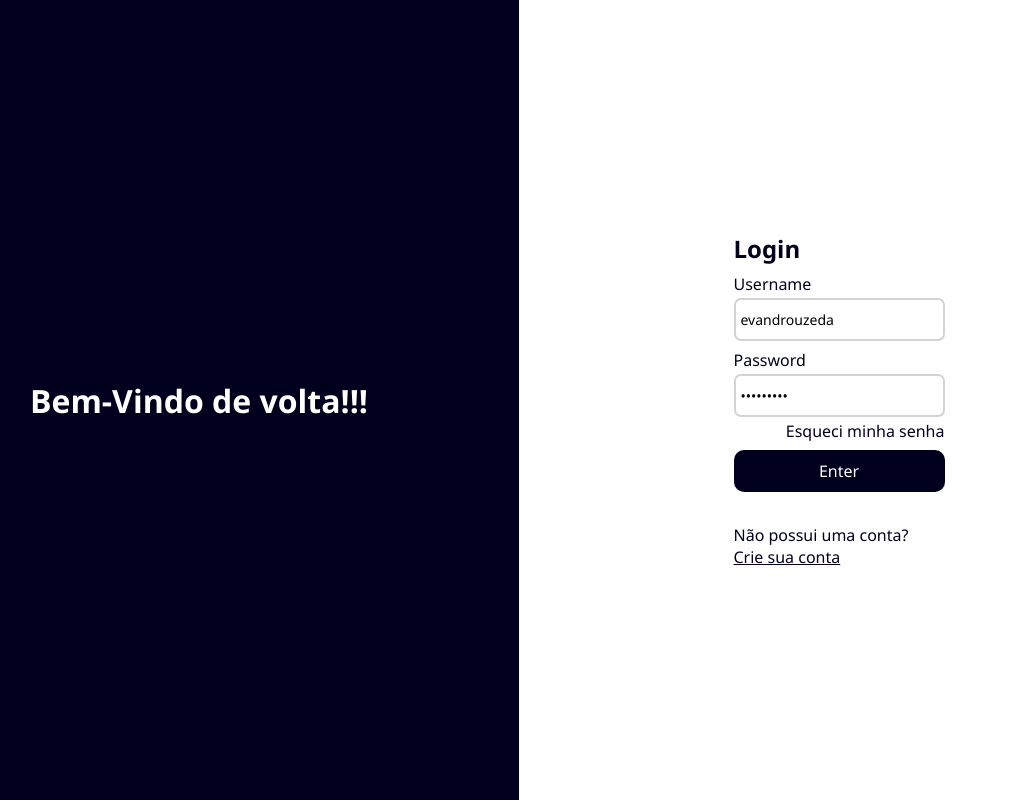
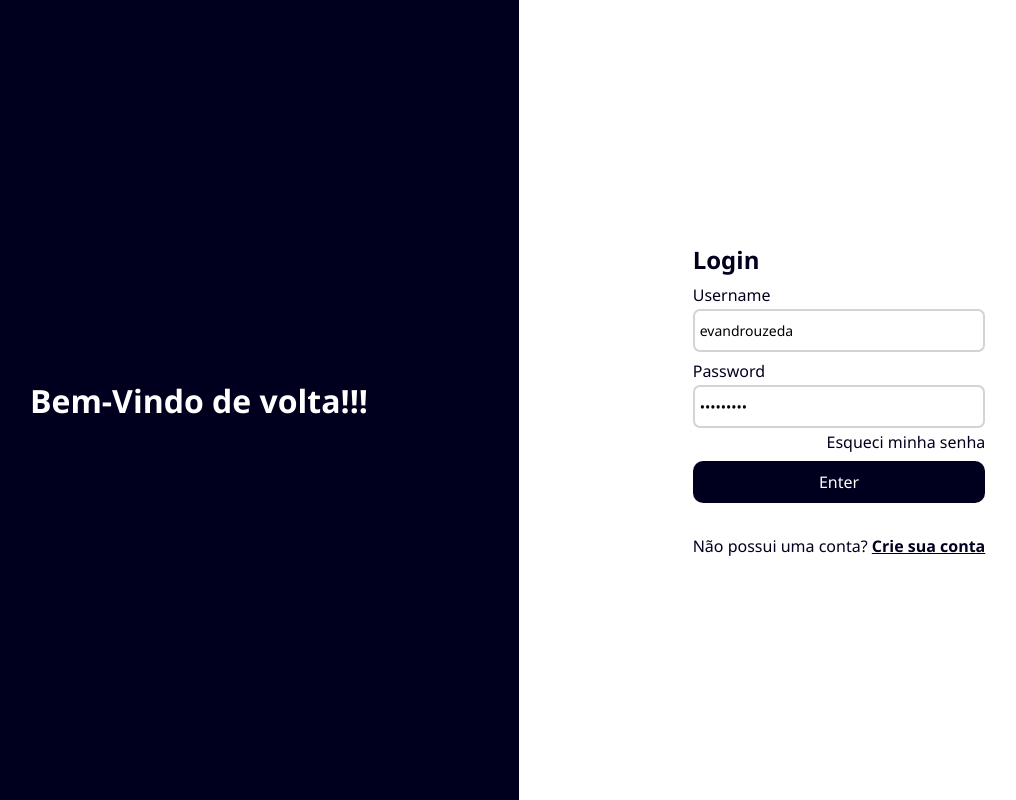
Before and after one commit to evandrouzeda/framework, a website with bundled scripts: page public/index.html in a window 1280 px wide. Shown: the whole page, without its empty margins (121-1137 px from the left). Built offline with nearby package versions, Linux system fonts and the light colour scheme.

Commit message:
inicio implementação extras no campo

```diff
--- a/public/_css/style.css
+++ b/public/_css/style.css
@@ -171,3 +171,7 @@ input {
     font-size: 14px;
     border-radius: .5em;
 }
+
+.pointer {
+    cursor: pointer;
+}
--- a/public/_js/components/form/_component.js
+++ b/public/_js/components/form/_component.js
@@ -15,7 +15,7 @@ export default class ComponentForm {
             const fields = yield form.getFields();
             const properties = {};
             return this.main.addClass("d-grid", "gap-m").children(new Z("h2").object(e => e.element.innerText = form.title), ...Object.keys(fields).map(k => {
-                properties[k] = Object.assign(new Fields.list[fields[k].type](), fields[k]);
+                properties[k] = Object.assign(Fields.list[fields[k].type], fields[k]);
                 const z = properties[k].create();
                 properties[k].setValue(form.model[k]);
                 return z;
--- a/public/_js/components/form/_list.js
+++ b/public/_js/components/form/_list.js
@@ -1,8 +1,10 @@
+import Esqueci from "./esqueceu.js";
 import Password from "./password.js";
 import Text from "./text.js";
 export default class Fields {
 }
 Fields.list = {
-    "text": Text,
-    "password": Password
+    "text": new Text,
+    "password": new Password,
+    "esqueci": new Esqueci
 };
--- /dev/null
+++ b/public/_js/components/form/esqueceu.js
@@ -0,0 +1,16 @@
+import { Z } from "../../ui/zeyo.js";
+import FormElement from "./_element.js";
+export default class Esqueci extends FormElement {
+    constructor() {
+        super("esqueci");
+    }
+    create() {
+        return new Z("p").addClass("pointer").object(z => {
+            z.element.innerText = "Esqueci minha senha";
+            z.element.style.textAlign = "right";
+            z.element.onclick = e => {
+                console.log("aqui tem que mudar o state do form");
+            };
+        });
+    }
+}
--- a/public/_js/components/form/password.js
+++ b/public/_js/components/form/password.js
@@ -1,16 +1,15 @@
 import { Z } from "../../ui/zeyo.js";
 import FormElement from "./_element.js";
+import Fields from "./_list.js";
 export default class Password extends FormElement {
     constructor() {
         super("text");
+        this.extra = [];
     }
     create() {
         this.element.atrib("type", this.type).atrib("placeholder", this.placeholder);
         return new Z("div").addClass("d-grid", "gap-p").children(new Z("label").object(e => e.element.innerText = this.label), this.element,
         //TODO: tem que criar um campo extra para criar mais opcoes no campo
-        new Z("p").object(z => {
-            z.element.innerText = "Esqueci minha senha";
-            z.element.style.textAlign = "right";
-        }));
+        ...this.extra.map(k => { return Fields.list[k].create(); }));
     }
 }
--- a/public/_js/core/entity/field.js
+++ b/public/_js/core/entity/field.js
@@ -1,8 +1,9 @@
 export default class Field {
-    constructor(type, label, placeholder, list) {
+    constructor(type, label, placeholder, list, extra) {
         this.type = type;
         this.label = label;
         this.placeholder = placeholder;
         this.list = list;
+        this.extra = extra;
     }
 }
--- a/public/_js/features/user/form/login.js
+++ b/public/_js/features/user/form/login.js
@@ -17,7 +17,7 @@ export default class FormLogin extends Form {
         return __awaiter(this, void 0, void 0, function* () {
             return {
                 "username": new Field("text", "Username", "Username"),
-                "password": new Field("password", "Password", "Password")
+                "password": new Field("password", "Password", "Password", undefined, ["esqueci"])
             };
         });
     }
--- a/public/_js/pages/login.js
+++ b/public/_js/pages/login.js
@@ -24,7 +24,7 @@ export default class Login {
             model.username = "evandrouzeda";
             model.password = "teste1234";
             this.main.addClass("d-grid", "login").children(new Z("div").addClass("d-grid", "gap-m", "jc-center", "ac-center", "h-100").children(new Z("h1").object(z => z.element.innerText = "Bem-Vindo de volta!!!")), new Z("div").addClass("d-grid", "gap-m", "jc-center", "ac-center", "h-100", "login")
-                .children(yield ComponentForm.create(new FormLogin(repository, model)), new Z("p").object(z => z.element.innerText = "Não possui uma conta? ").children(new Z("p").object(z => {
+                .children(yield ComponentForm.create(new FormLogin(repository, model)), new Z("p").object(z => z.element.innerText = "Não possui uma conta? ").children(new Z("b").addClass("pointer").object(z => {
                 z.element.innerText = "Crie sua conta";
                 z.element.style.textDecoration = "underline";
             })))).element;
--- a/src/components/form/_component.ts
+++ b/src/components/form/_component.ts
@@ -12,7 +12,7 @@ export default class ComponentForm {
         return this.main.addClass("d-grid", "gap-m").children(
             new Z("h2").object(e => e.element.innerText = form.title),
             ...Object.keys(fields).map(k=>{
-                properties[k] = Object.assign(new Fields.list[fields[k].type](), fields[k])
+                properties[k] = Object.assign(Fields.list[fields[k].type], fields[k])
                 const z = properties[k].create()
                 properties[k].setValue(form.model[k])
                 return z
--- a/src/components/form/_element.ts
+++ b/src/components/form/_element.ts
@@ -1,6 +1,7 @@
+import Component from "../../component.js"
 import { Z } from "../../ui/zeyo.js"
 
-export default abstract class FormElement {
+export default abstract class FormElement implements Component{
     label = ""
     placeholder = ""
     element = new Z("input")
--- /dev/null
+++ b/src/components/form/esqueceu.ts
@@ -0,0 +1,17 @@
+import { Z } from "../../ui/zeyo.js"
+import FormElement from "./_element.js"
+
+export default class Esqueci extends FormElement{
+    constructor(){
+        super("esqueci")
+    }
+    create(): Z {
+        return new Z("p").addClass("pointer").object(z => {
+            z.element.innerText = "Esqueci minha senha"
+            z.element.style.textAlign = "right"
+            z.element.onclick = e => {
+                console.log("aqui tem que mudar o state do form");
+            }
+        })
+    }
+}
--- a/src/core/entity/field.ts
+++ b/src/core/entity/field.ts
@@ -3,10 +3,12 @@ export default class Field {
     label: string
     placeholder: string
     list?: Array<{ value: string; name: string }>
-    constructor(type: string, label: string, placeholder: string, list?: Array<{ value: string; name: string }>) {
+    extra?: string[]
+    constructor(type: string, label: string, placeholder: string, list?: Array<{ value: string; name: string }>, extra?: string[]) {
         this.type = type
         this.label = label
         this.placeholder = placeholder
         this.list = list
+        this.extra = extra
     }
 }
--- a/src/features/user/form/login.ts
+++ b/src/features/user/form/login.ts
@@ -11,7 +11,7 @@ export default class FormLogin extends Form{
     async getFields(): Promise<{[key: string]: Field}>{
         return {
             "username": new Field("text", "Username", "Username"),
-            "password": new Field("password", "Password", "Password")
+            "password": new Field("password", "Password", "Password", undefined, ["esqueci"])
         }
     }
 }
--- a/src/pages/login.ts
+++ b/src/pages/login.ts
@@ -26,7 +26,7 @@ export default class Login implements Page {
                 .children(
                     await ComponentForm.create(new FormLogin(repository, model)),
                     new Z("p").object(z => z.element.innerText = "Não possui uma conta? ").children(
-                        new Z("p").object(z => {
+                        new Z("b").addClass("pointer").object(z => {
                             z.element.innerText = "Crie sua conta"
                             z.element.style.textDecoration = "underline"
                         })
```
Also changed, not shown: src/components/form/_list.ts (+7 -3 lines), src/components/form/password.ts (+3 -4 lines).
